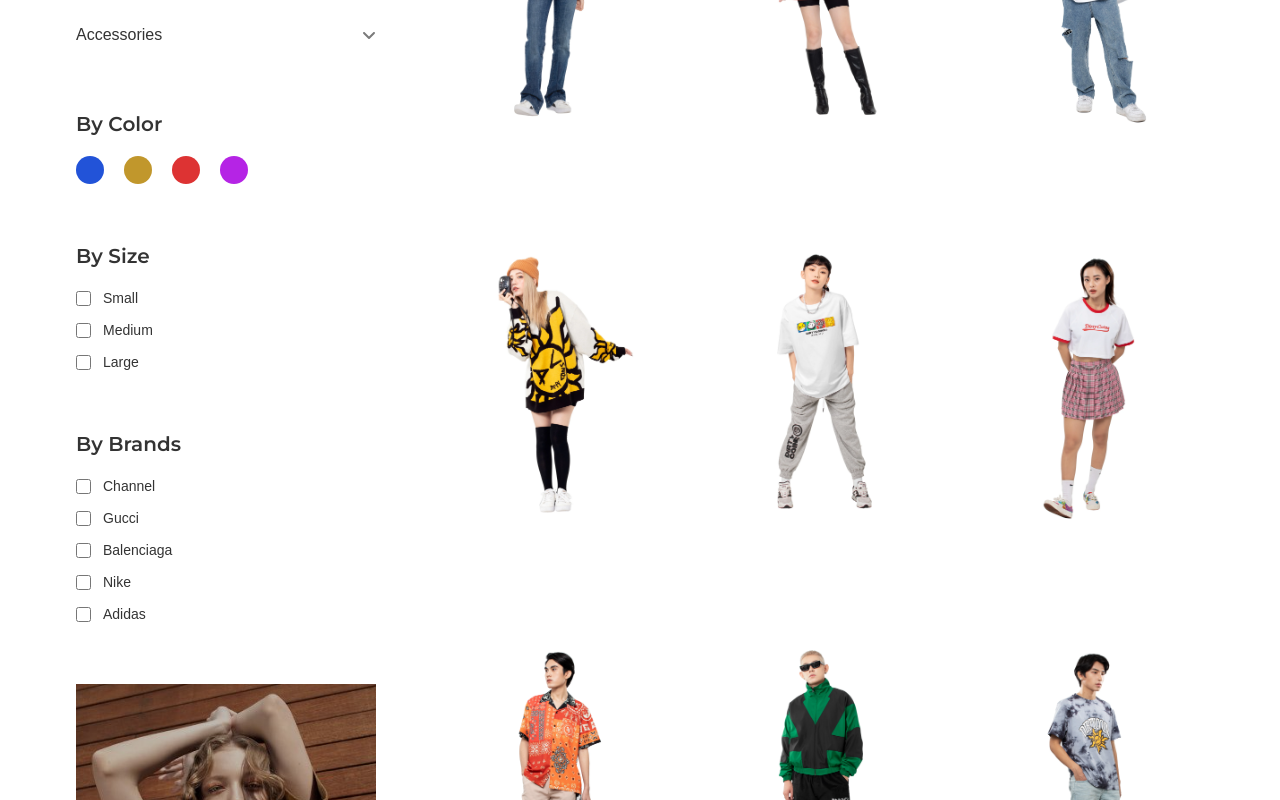
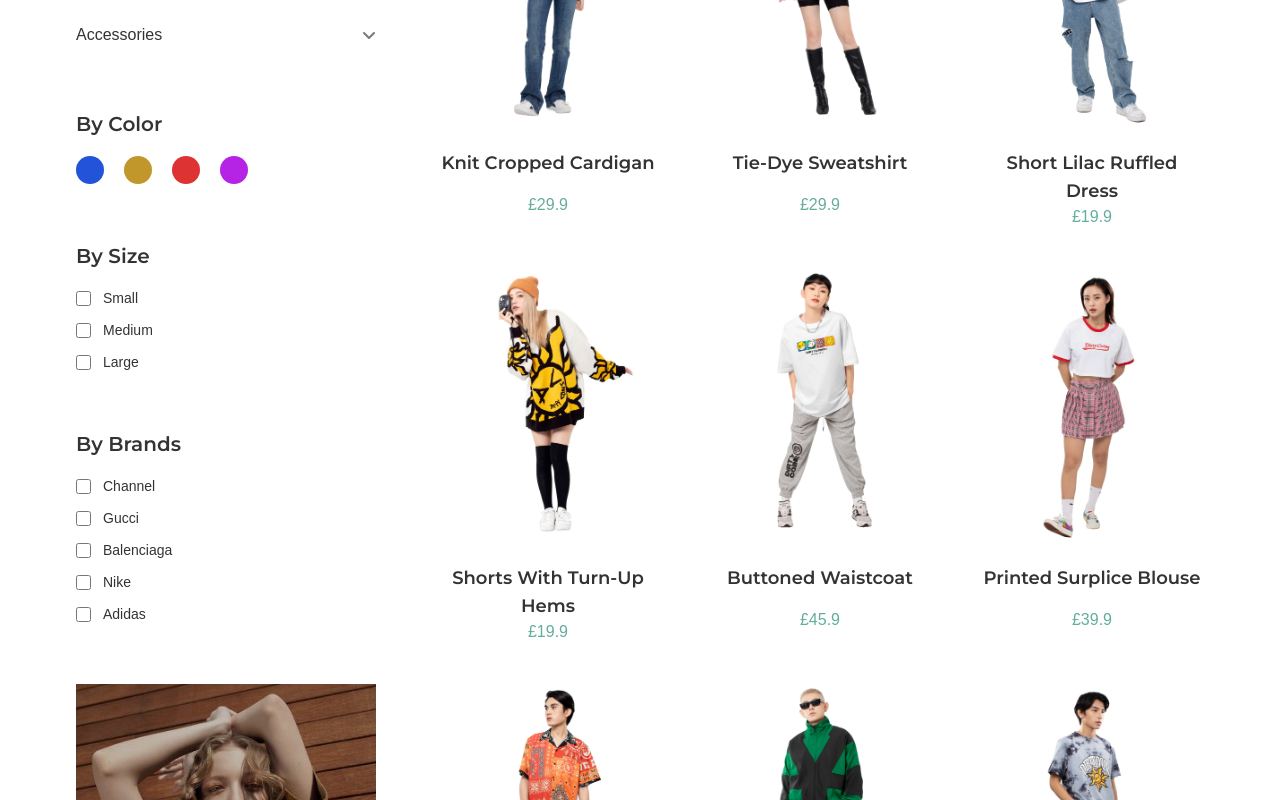
Before and after one commit to ltghuy/moren-ecommerce, a Next.js app: page /shop in a window 1280 px wide. Shown: the part 760-1560 px from the top of the page. Built offline with nearby package versions, Linux system fonts and the light colour scheme.

Commit message:
Fix UI Shop Page

```diff
--- a/components/Item/index.tsx
+++ b/components/Item/index.tsx
@@ -17,10 +17,11 @@ interface ItemProps {
     name: string,
     price: Number
   },
-  showText?: boolean
+  showText?: boolean,
+  textCenter?: boolean
 }
 
-const Item: React.FC<ItemProps> = ({ data, showText = true }) => {
+const Item: React.FC<ItemProps> = ({ data, showText = true, textCenter = false }) => {
   const dispatch = useDispatch()
   const addItem = (data: { id: Number, imageUrl: string, name: string, price: Number }) => {
     dispatch(addToCart({ data }))
@@ -47,16 +48,18 @@ const Item: React.FC<ItemProps> = ({ data, showText = true }) => {
       </Link>
       {
         showText &&
-        <div className={styles.item__desc}>
-          <div className='pt-3'>
+        <div
+          className={`${styles.item__desc} ${textCenter && 'text-center'}`}
+          style={{ alignItems: `${textCenter && 'unset'}` }}>
+          <div className={`${textCenter ? 'flex flex-col justify-between w-full capitalize' : 'uppercase'} pt-3`}>
             <Link href={`/product/${data.id}`}>
-              <a className='montserrat text-sm lg:text-lg font-semibold hover:text-primary uppercase'>
+              <a className='montserrat text-sm lg:text-lg font-semibold hover:text-primary'>
                 {data.name}
               </a>
             </Link>
             <p className='text-primary'>{`£${data.price}`}</p>
           </div>
-          <div className='text-primary text-2xl lg:text-xl flex ml-3'>
+          <div className={`${textCenter && 'hidden'} text-primary text-2xl lg:text-xl flex ml-3`}>
             <FontAwesomeIcon icon={faHeart} className='cursor-pointer hover:text-black' />
             <FontAwesomeIcon
               icon={faSquarePlus}
--- a/components/Select/index.tsx
+++ b/components/Select/index.tsx
@@ -36,7 +36,10 @@ const Select: React.FC<SelectProps> = ({ options, classStyles }) => {
       <ul className={`${styles.select__options} ${showOptions ? '' : 'hidden'}`}>
         {
           options.map((option) =>
-            <li key={option.id} onClick={() => handleSelected(option)}>
+            <li
+              key={option.id}
+              onClick={() => handleSelected(option)}
+              className={`${option.id === selected.id && styles.active}`}>
               <span>{option.text}</span>
               {option.icon && option.icon}
             </li>
--- a/components/Select/select.module.scss
+++ b/components/Select/select.module.scss
@@ -29,14 +29,20 @@
 
   &__options {
     border: 1px solid #bbb;
+    background-color: var(--white);
     position: absolute;
     transform: translateY(15px);
     width: 100%;
+    z-index: 2;
 
     li {
       padding: 8px 15px;
       display: flex;
       align-items: center;
+
+      &.active {
+        background-color: var(--light-gray);
+      }
 
       span {
         margin-right: 10px;
--- a/containers/ShopPage/index.tsx
+++ b/containers/ShopPage/index.tsx
@@ -160,8 +160,8 @@ const ShopPage = () => {
           <div className={styles.header}>
             <p className={styles.showing}>Showing 1–12 of 88 results</p>
             <div className={styles.controls}>
-              <Select options={pagingSelection} classStyles='hidden md:block' />
-              <Select options={sortSelection} classStyles='hidden md:block' />
+              <Select options={pagingSelection} classStyles='hidden lg:block' />
+              <Select options={sortSelection} classStyles='hidden lg:block' />
               <ListIcon
                 className={`${styles.list_icon} ${layout === 'list' && styles.active}`}
                 onClick={() => handleLayout('list')} />
@@ -175,8 +175,8 @@ const ShopPage = () => {
               productList.map((item) =>
                 <Item
                   data={item}
-                  showText={false}
                   key={item.id}
+                  textCenter
                 />
               )
             }
--- a/containers/ShopPage/shop.module.scss
+++ b/containers/ShopPage/shop.module.scss
@@ -202,6 +202,10 @@
         grid-template-columns: repeat(2, minmax(0, 1fr));
         gap: 1rem;
       }
+
+      @media screen and (max-width: 375px) {
+        grid-template-columns: repeat(1, minmax(0, 1fr));
+      }
     }
   }
 
```
Also changed, not shown: containers/CartPage/index.tsx (+25 -25 lines).
